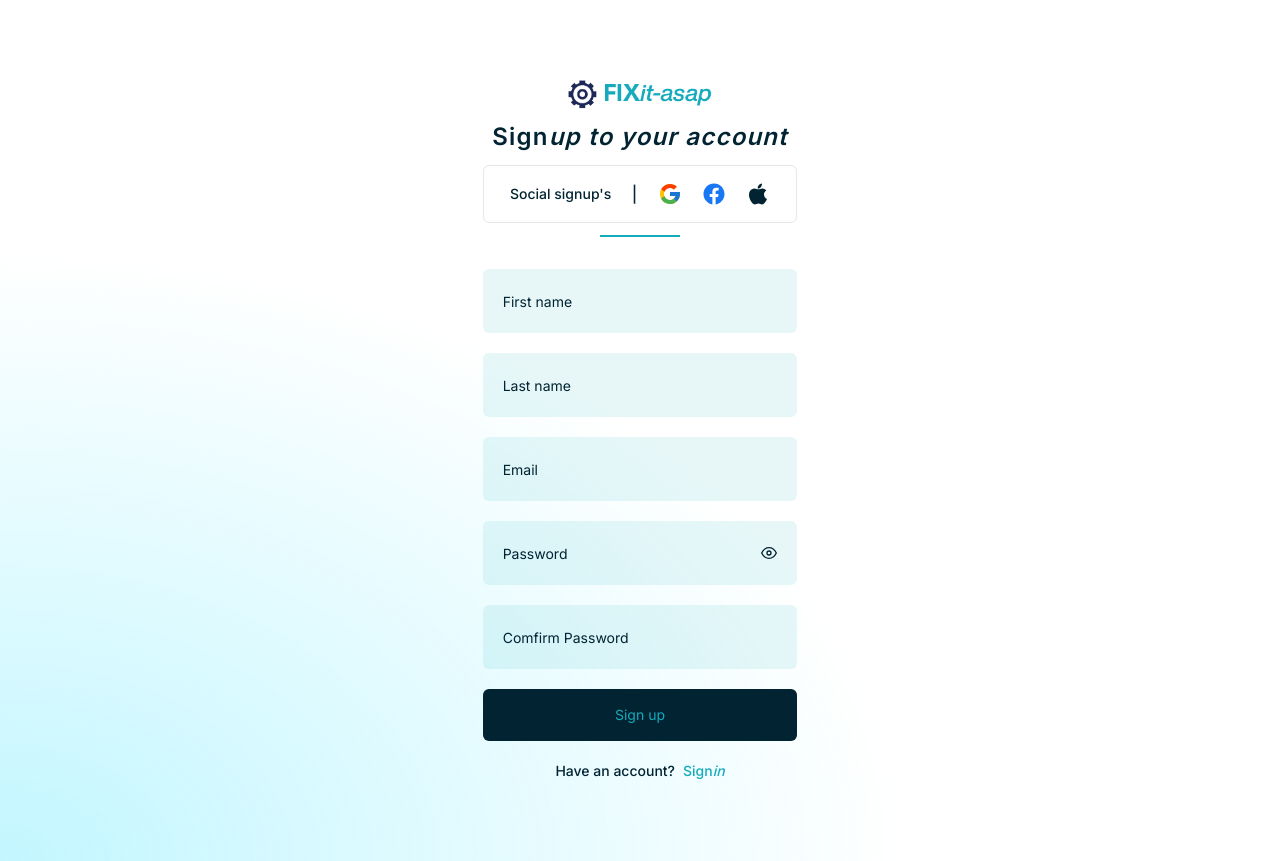
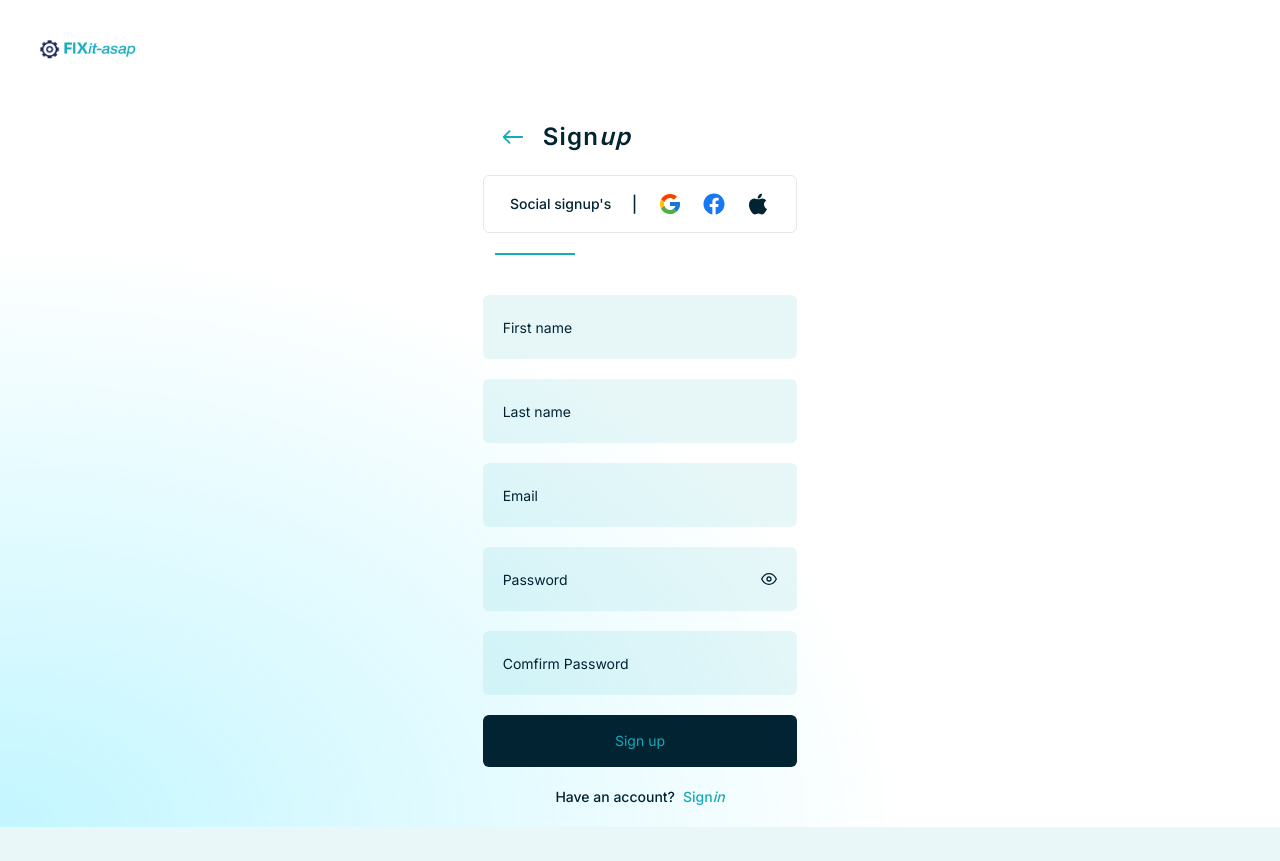
Before and after one commit to matthewadeboyejr/fixit-asap, a React (Create React App) app: page /signup in a window 1280 px wide. After the commit the page ends 827 px from the top, so only its background shows below. Built offline with nearby package versions, Linux system fonts and the light colour scheme.

Commit message:
fix some erorr

```diff
--- a/src/App.js
+++ b/src/App.js
@@ -11,7 +11,6 @@ import Requestedprovider from "./pages/Requestedprovider";
 import Chat from "./pages/Chat";
 import Landing from "./pages/Landing";
 import Address from "./pages/Address";
-import Otp from "./pages/Otp";
 import { UserRegProvider } from "./components/context/UserRegContext";
 import RequireAuth from "./components/layout/RequireAuth";
 
@@ -31,14 +30,7 @@ const App = () => {
             </UserRegProvider>
           }
         />
-        <Route
-          path="otp"
-          element={
-            <UserRegProvider>
-              <Otp />
-            </UserRegProvider>
-          }
-        />
+
         <Route path="dashboard" element={<Dashboard />} />
         <Route path="reset-password" element={<Resetpass />} />
         {/*    {Needs to be protected} */}
--- /dev/null
+++ b/src/components/Modal/Otp.jsx
@@ -0,0 +1,38 @@
+import React from "react";
+import { IoIosArrowRoundBack } from "react-icons/io";
+import OtpForm from "../forms/OtpForm";
+import { useNavigate } from "react-router-dom";
+import { UserRegProvider } from "../context/UserRegContext";
+import { PreHeader } from "../general/Header";
+
+const Otp = () => {
+  const navigate = useNavigate();
+  return (
+    <UserRegProvider>
+      <div className="fixed inset-0  w-screen min-h-screen  bg-light ">
+        <PreHeader />
+        <section className=" flex justify-center md:items-center">
+          <div className="flex flex-col items-left md:w-1/3 w-full space-y-3 py-20 px-5 md:px-14">
+            <div className="  ">
+              <IoIosArrowRoundBack
+                onClick={() => navigate("/signup")}
+                className="text-4xl font-black text-secondary cursor-pointer hover:scale-125"
+              />
+              <h1 className="text-2xl tracking-wider font-semibold ">
+                Verification
+              </h1>
+              <p className="text-sm">
+                You will get an Otp via Email to Verification account
+              </p>
+            </div>
+
+            <div className="border-b-2 w-20 border-b-secondary "></div>
+            <OtpForm />
+          </div>
+        </section>
+      </div>
+    </UserRegProvider>
+  );
+};
+
+export default Otp;
--- a/src/components/api/axios.jsx
+++ b/src/components/api/axios.jsx
@@ -1,15 +1,13 @@
 import axios from "axios";
-const token = localStorage.getItem("token");
-console.log(token);
+
 export default axios.create({
   baseURL: "https://artisanapi-48408c1be722.herokuapp.com",
   headers: {
     "Content-Type": "application/json",
     withCredentials: false,
-    Authorization: `Token ${token}`,
   },
 });
-/*
+
 axios.interceptors.request.use((config) => {
   const token = localStorage.getItem("token");
   console.log(token);
@@ -20,4 +18,3 @@ axios.interceptors.request.use((config) => {
 
   return config;
 });
- */
--- a/src/components/dashboard/Cards.jsx
+++ b/src/components/dashboard/Cards.jsx
@@ -1,6 +1,6 @@
 import React from "react";
 import { RiAccountCircleLine, RiStarSFill } from "react-icons/ri";
-import { Link } from "react-router-dom";
+import { Link, useNavigate } from "react-router-dom";
 
 const serviceCard = [
   {
@@ -48,13 +48,17 @@ const serviceCard = [
 ];
 
 export const FixOfDay = () => {
+  const navigate = useNavigate();
   return (
     <section className="space-y-5 ">
       <h2 className="px-5 text-lg">Fixed of the day</h2>
 
       <div className="flex gap-5 overflow-x-auto">
         {serviceCard.map((e) => (
-          <div className="space-y-5 rounded-lg bg-white p-3 ">
+          <div
+            onClick={() => navigate("/about-provider")}
+            className="space-y-5 rounded-lg bg-white p-3 "
+          >
             <div className="relative rounded-lg overflow-hidden  md:w-64  w-48">
               <img
                 className="object-cover min-w-full  h-40  "
--- a/src/components/forms/AddressForm.jsx
+++ b/src/components/forms/AddressForm.jsx
@@ -28,14 +28,13 @@ const AddressForm = () => {
     try {
       const response = await axios.post(url, data);
       console.log(response);
-
       navigate("/dashboard");
-      isLoading(false);
 
       setPostal("");
       setAddress("");
     } catch (error) {
       setErrMsg(error.response?.data?.message);
+      isLoading(false);
     }
   };
 
--- a/src/components/forms/LoginForm.jsx
+++ b/src/components/forms/LoginForm.jsx
@@ -39,9 +39,10 @@ const LoginForm = () => {
       localStorage.setItem("token", token);
 
       login();
-      navigate("/address", { replace: true });
+      //navigate("/address", { replace: true });
+      navigate("/dashboard");
+
       setIsLoading(false);
-
       setLoginData({ email: "", password: "" });
     } catch (error) {
       setErrMsg(error.response?.data?.message);
@@ -50,7 +51,7 @@ const LoginForm = () => {
   };
 
   return (
-    <form onSubmit={handleSubmit} className="w-full space-y-5">
+    <form onSubmit={handleSubmit} className="w-full space-y-4">
       <p
         ref={errRef}
         className={
@@ -69,7 +70,7 @@ const LoginForm = () => {
         name="email"
         value={loginData.email}
         onChange={handleChange}
-        autoComplete="off"
+        autoComplete="on"
         required
       />
 
@@ -81,7 +82,7 @@ const LoginForm = () => {
           name="password"
           value={loginData.password}
           onChange={handleChange}
-          autoComplete="off"
+          autoComplete="on"
           required
         />
         <div
--- a/src/components/forms/SignUpForm.jsx
+++ b/src/components/forms/SignUpForm.jsx
@@ -2,13 +2,13 @@ import React, { useEffect, useRef } from "react";
 import { useState } from "react";
 import { FiEyeOff, FiEye } from "react-icons/fi";
 import { CgSpinnerTwo } from "react-icons/cg";
-import { Link, useNavigate } from "react-router-dom";
+import { Link } from "react-router-dom";
 import axios from "../api/axios";
 import useUserRegContext from "../hooks/UseUserRegContext";
+import Otp from "../Modal/Otp";
 
 const SignUpForm = () => {
   const { setUserRegData } = useUserRegContext();
-  const navigate = useNavigate();
 
   const errRef = useRef();
   const firstNameRef = useRef();
@@ -28,6 +28,7 @@ const SignUpForm = () => {
 
   const [errMsg, setErrMsg] = useState("");
   const [isLoading, setIsLoading] = useState(false);
+  const [isSuccessful, SetIsSuccessfull] = useState(false);
 
   useEffect(() => firstNameRef.current.focus(), []);
   useEffect(() => setErrMsg(""), [password, password2]);
@@ -58,7 +59,8 @@ const SignUpForm = () => {
       const response = await axios.post(url, data);
       const regData = response.data;
       setUserRegData(regData);
-      navigate("/otp");
+      SetIsSuccessfull(true);
+      //navigate("/otp");
 
       //clear form
       setRegisterData({ email: "", first_name: "", last_name: "" });
@@ -70,7 +72,11 @@ const SignUpForm = () => {
     setIsLoading(false);
   };
 
-  return (
+  return isSuccessful ? (
+    <>
+      <Otp />{" "}
+    </>
+  ) : (
     <form className="w-full space-y-5" onSubmit={handleSubmit}>
       <p
         ref={errRef}
--- a/src/components/general/Header.jsx
+++ b/src/components/general/Header.jsx
@@ -130,11 +130,22 @@ export const LandingHeader = () => {
   );
 };
 
+export const PreHeader = () => {
+  return (
+    <header className="p-10">
+      <img src={LogoMain} className="w-24 h-auto " alt="logo" />
+    </header>
+  );
+};
+
 export const MobileNav = () => {
   return (
     <nav className=" flex justify-evenly bg-primary  py-3  rounded-full mx-5 gap-7 shadow-2xl  drop-shadow-lg">
       {nav.map((navLink) => (
-        <NavLink to={nav.path} className="flex flex-col items-center gap-1  ">
+        <NavLink
+          to={navLink.path}
+          className="flex flex-col items-center gap-1  "
+        >
           <span className="text-secondary text-xl hover:text-teriary ">
             {navLink.icon}
           </span>
--- a/src/pages/Login.js
+++ b/src/pages/Login.js
@@ -1,18 +1,31 @@
 import React from "react";
-import Logo from "../components/Images/Logo.png";
 import { FcGoogle } from "react-icons/fc";
 import { IoLogoApple, IoLogoFacebook } from "react-icons/io5";
 import LoginForm from "../components/forms/LoginForm";
+import { IoIosArrowRoundBack } from "react-icons/io";
 import { GoogleLogin } from "../components/api/socialLogin";
+import { useNavigate } from "react-router-dom";
+import { PreHeader } from "../components/general/Header";
 
 const Login = () => {
+  const navigate = useNavigate();
   return (
-    <section className="w-screen h-screen flex justify-center md:items-center bg-light ">
-      <div className="flex flex-col items-center md:w-1/3 w-full space-y-8 py-20 px-5 md:px-14">
-        <img src={Logo} className="w-36 h-auto " alt="logo" />
+    <div className="w-screen h-screen bg-light">
+      <PreHeader />
+      <section className=" flex  justify-center md:items-center  ">
+        <div className="flex flex-col items-left md:w-1/3 w-full space-y-5 py-20 px-5 md:px-14">
+          {/*        <img src={Logo} className="w-36 h-auto " alt="logo" /> */}
+
+          <div className="flex items-center gap-3 px-3">
+            <IoIosArrowRoundBack
+              onClick={() => navigate(-1)}
+              className="text-4xl font-black text-secondary cursor-pointer hover:scale-125"
+            />
             <h1 className="text-2xl tracking-wider font-semibold ">
-          Log<span className="italic">in to your account </span>
-        </h1>
+              Sign<span className="italic">In</span>
+            </h1>{" "}
+          </div>
+
           <div className=" flex items-center justify-between border w-full md:justify-around p-4 rounded-md">
             <p className=" font-medium text-sm">Social login's </p>
             <p className=" font-medium">|</p>
@@ -22,10 +35,11 @@ const Login = () => {
               <IoLogoApple />
             </div>
           </div>
-        <div className="border-b-2 w-20 border-b-secondary"></div>
+          <div className="border-b-2 w-20 border-b-secondary mx-3"></div>
           <LoginForm />
         </div>
       </section>
+    </div>
   );
 };
 
--- a/src/pages/Otp.js
+++ /dev/null
@@ -1,24 +0,0 @@
-import React from "react";
-import { IoIosArrowRoundBack } from "react-icons/io";
-import OtpForm from "../components/forms/OtpForm";
-
-const Otp = () => {
-  return (
-    <section className="w-screen min-h-screen flex justify-center md:items-center bg-light ">
-      <div className="flex flex-col items-left md:w-1/3 w-full space-y-3 py-20 px-5 md:px-14">
-        <div className="">
-          <IoIosArrowRoundBack className="text-4xl font-black" />
-          <h1 className="text-2xl tracking-wider font-semibold ">
-            Verification
-          </h1>
-          <p className="text-sm">You will get an Otp via Email</p>
-        </div>
-
-        <div className="border-b-2 w-20 border-b-secondary "></div>
-        <OtpForm />
-      </div>
-    </section>
-  );
-};
-
-export default Otp;
--- a/src/pages/Signup.js
+++ b/src/pages/Signup.js
@@ -1,20 +1,27 @@
 import React from "react";
 import SignUpForm from "../components/forms/SignUpForm";
-import Logo from "../components/Images/Logo.png";
+import { IoIosArrowRoundBack } from "react-icons/io";
 import { FcGoogle } from "react-icons/fc";
 import { IoLogoApple, IoLogoFacebook } from "react-icons/io5";
+import { useNavigate } from "react-router-dom";
+import { PreHeader } from "../components/general/Header";
 
 const Signup = () => {
+  const navigate = useNavigate();
   return (
-    <section className="w-screen min-h-screen flex justify-center md:items-center bg-light ">
-      <div className="flex flex-col items-center md:w-1/3 w-full space-y-3 py-20 px-5 md:px-14">
-        <img src={Logo} className="w-36 h-auto " alt="logo" />
+    <div className="bg-light w-screen min-h-screen ">
+      <PreHeader />
 
-        <div className="">
-          {/*   <IoIosArrowRoundBack className="text-4xl font-black" /> */}
+      <section className=" flex justify-center md:items-center ">
+        <div className="flex flex-col  md:w-1/3 w-full space-y-5 py-5 px-5 md:px-14">
+          <div className="flex items-center gap-3 px-3">
+            <IoIosArrowRoundBack
+              onClick={() => navigate(-1)}
+              className="text-4xl font-black text-secondary cursor-pointer hover:scale-125"
+            />
             <h1 className="text-2xl tracking-wider font-semibold ">
-            Sign<span className="italic">up to your account </span>
-          </h1>
+              Sign<span className="italic">up</span>
+            </h1>{" "}
           </div>
 
           <div className=" flex items-center justify-between border w-full md:justify-around p-4 rounded-md">
@@ -26,10 +33,11 @@ const Signup = () => {
               <IoLogoApple />
             </div>
           </div>
-        <div className="border-b-2 w-20 border-b-secondary"></div>
+          <div className="border-b-2 w-20 border-b-secondary mx-3"></div>
           <SignUpForm />
         </div>
       </section>
+    </div>
   );
 };
 
```
Lines whose indentation alone changed are shown as unchanged.
